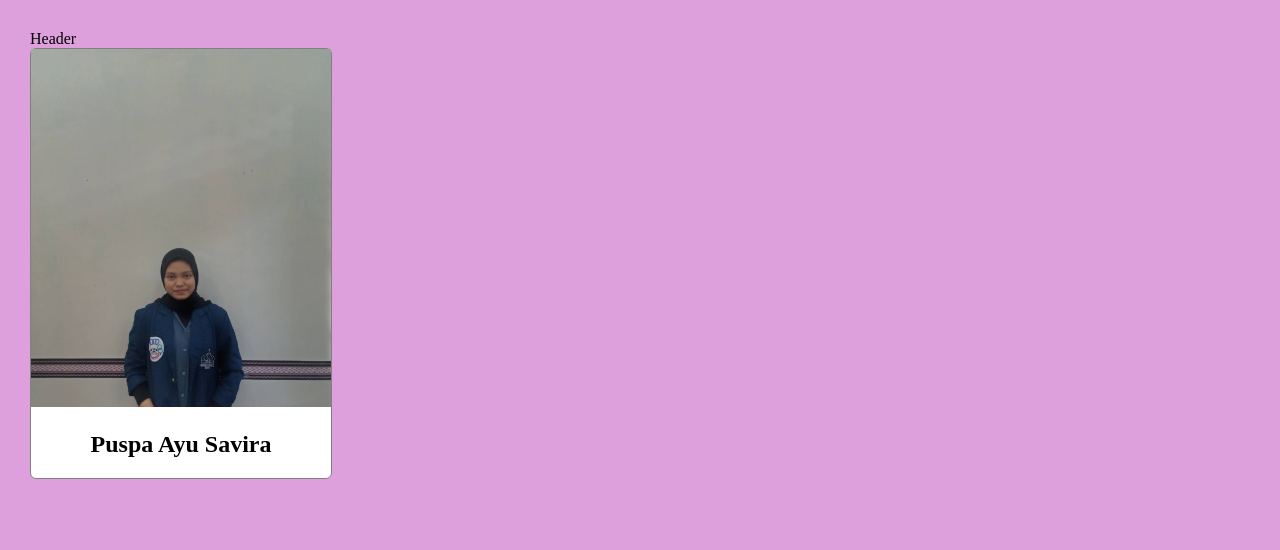
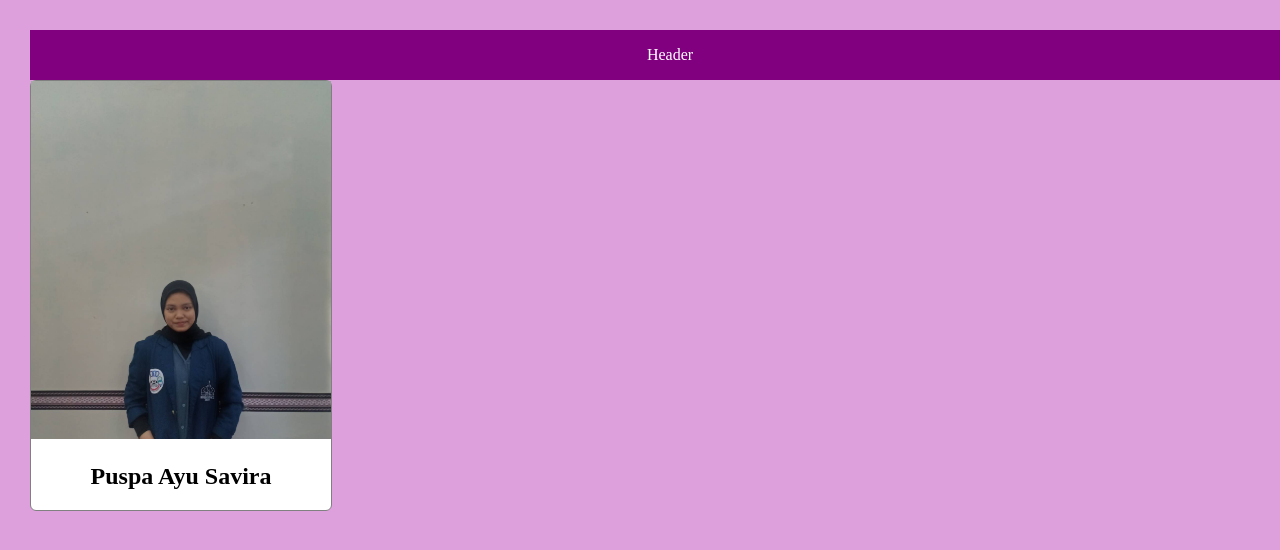
Before and after one commit to puspa15/My-Repo, a plain HTML site: page index.html in a window 1280 px wide. Shown: the top 550 px of the page. Drawn offline with Linux system fonts and the light colour scheme.

Commit message:
added style for id header

```diff
--- a/style.css
+++ b/style.css
@@ -19,3 +19,12 @@ body {
  #profile-name{
     text-align: center;
  }
+
+ #header {
+    width: 100%;
+    height: 50px;
+    line-height: 50px;
+    background-color: purple;
+    text-align: center;
+    color: white;
+ }
```
